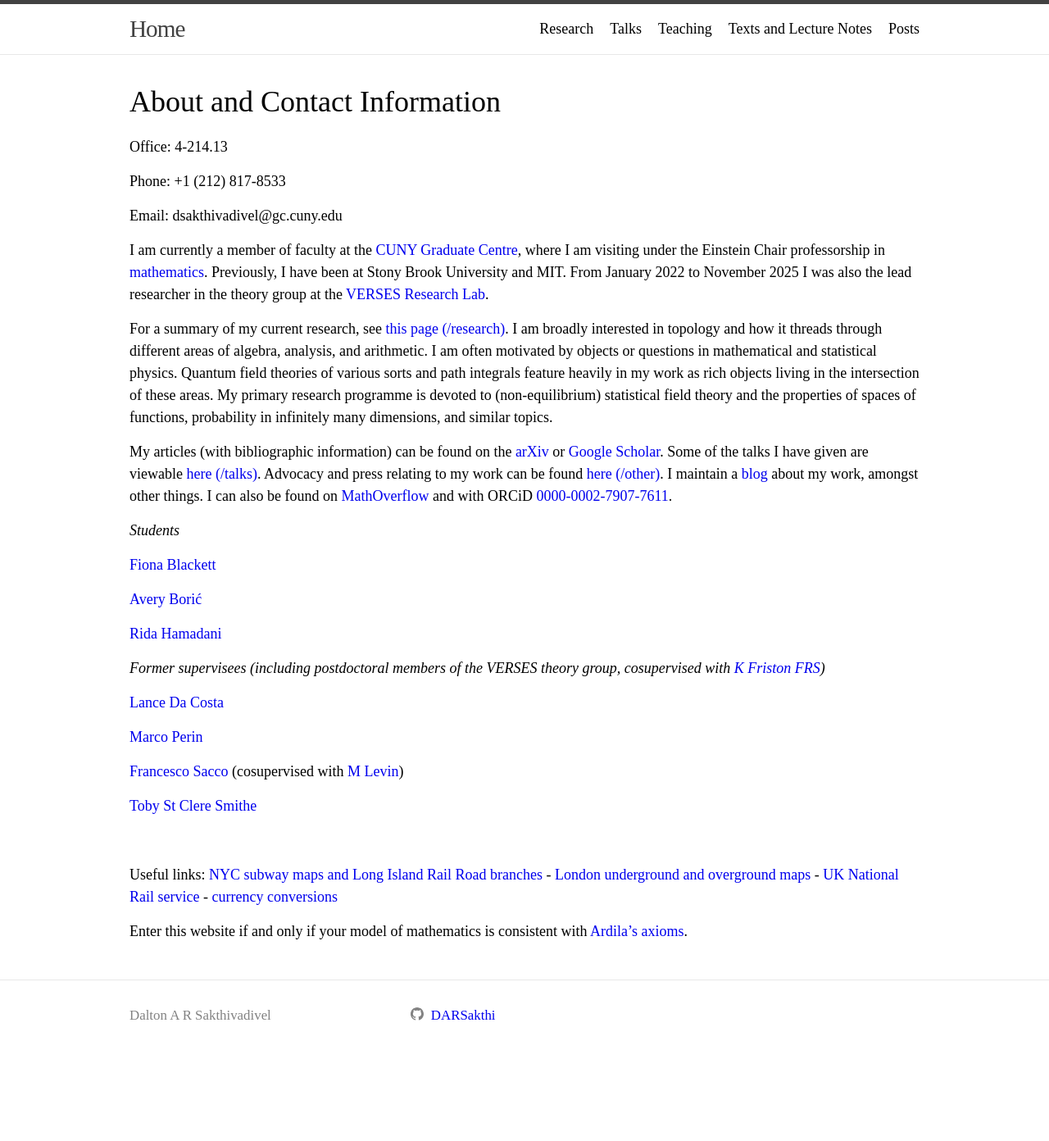
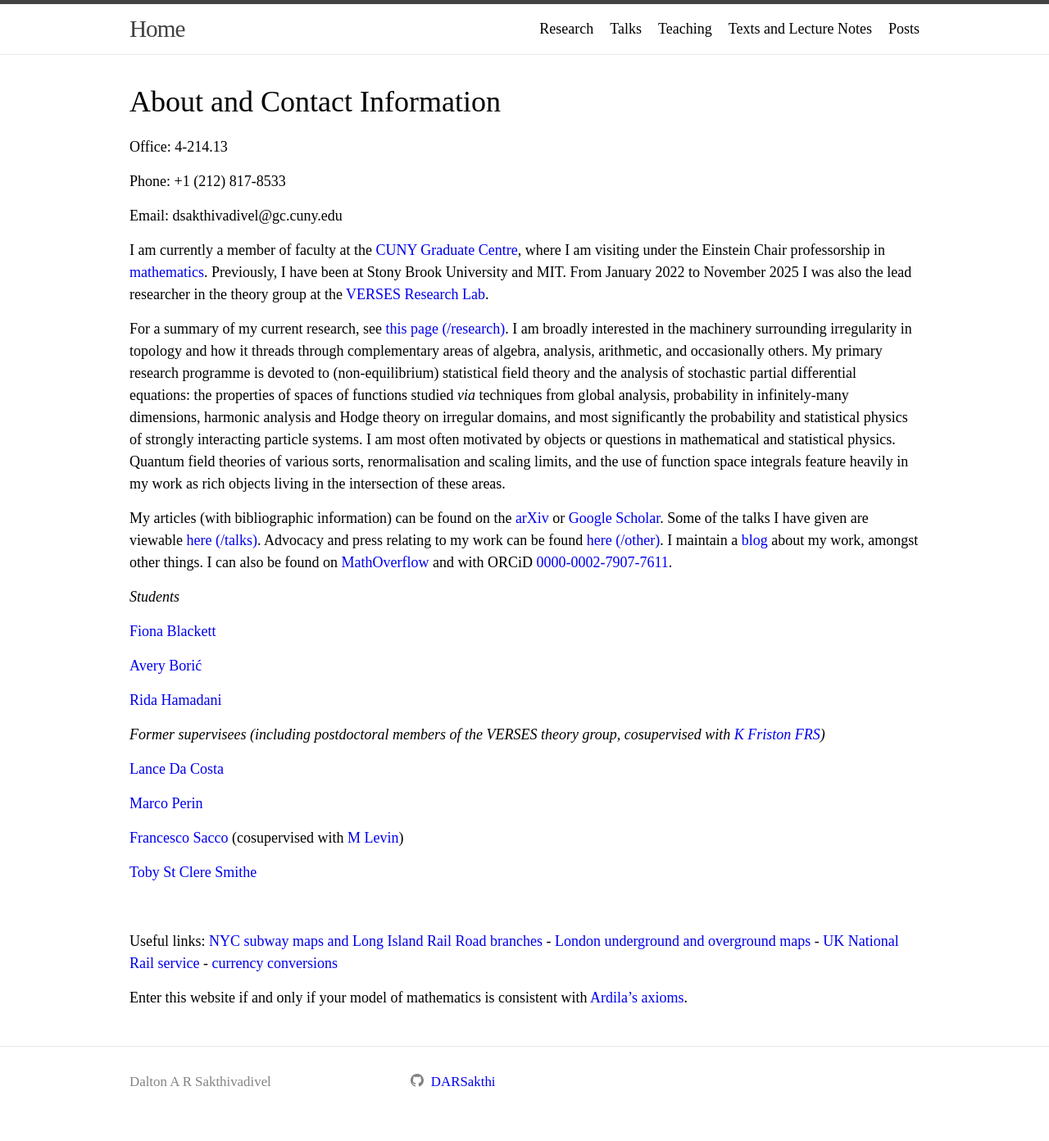
Before and after one commit to DARSakthi/DARSakthi.github.io, a Jekyll site: the page built from index.markdown, in a window 1280 px wide. Shown: the whole page at 82% size. Built offline with Jekyll 4.4.1, drawn with Linux system fonts in a browser that asks for light colours; before the commit the page ends 1311 px from its top, so only the background shows below that.

Commit message:
embracing machinism

```diff
--- a/index.markdown
+++ b/index.markdown
@@ -14,7 +14,7 @@ Email: dsakthivadivel@gc.cuny.edu
 
 I am currently a member of faculty at the [CUNY Graduate Centre](https://www.gc.cuny.edu), where I am visiting under the Einstein Chair professorship in [mathematics](https://www.gc.cuny.edu/mathematics). Previously, I have been at Stony Brook University and MIT. From January 2022 to November 2025 I was also the lead researcher in the theory group at the [VERSES Research Lab](https://darsakthi.github.io/verses-lab/).
 
-For a summary of my current research, see [this page (/research)](https://darsakthi.github.io/research). I am broadly interested in topology and how it threads through different areas of algebra, analysis, and arithmetic. I am often motivated by objects or questions in mathematical and statistical physics. Quantum field theories of various sorts and path integrals feature heavily in my work as rich objects living in the intersection of these areas. My primary research programme is devoted to (non-equilibrium) statistical field theory and the properties of spaces of functions, probability in infinitely many dimensions, and similar topics.
+For a summary of my current research, see [this page (/research)](https://darsakthi.github.io/research). I am broadly interested in the machinery surrounding irregularity in topology and how it threads through complementary areas of algebra, analysis, arithmetic, and occasionally others. My primary research programme is devoted to (non-equilibrium) statistical field theory and the analysis of stochastic partial differential equations: the properties of spaces of functions studied _via_ techniques from global analysis, probability in infinitely-many dimensions, harmonic analysis and Hodge theory on irregular domains, and most significantly the probability and statistical physics of strongly interacting particle systems. I am most often motivated by objects or questions in mathematical and statistical physics. Quantum field theories of various sorts, renormalisation and scaling limits, and the use of function space integrals feature heavily in my work as rich objects living in the intersection of these areas.
 
 My articles (with bibliographic information) can be found on the [arXiv](https://arxiv.org/a/0000-0002-7907-7611.html) or [Google Scholar](https://scholar.google.com/citations?user=mWJtfUUAAAAJ). Some of the talks I have given are viewable [here (/talks)](https://darsakthi.github.io/talks). Advocacy and press relating to my work can be found [here (/other)](https://darsakthi.github.io/other/). I maintain a [blog](https://darsakthi.github.io/blog) about my work, amongst other things. I can also be found on [MathOverflow](https://mathoverflow.net/users/370636/dalton-a-r-sakthivadivel) and with ORCiD [0000-0002-7907-7611](https://orcid.org/0000-0002-7907-7611).
 
```
